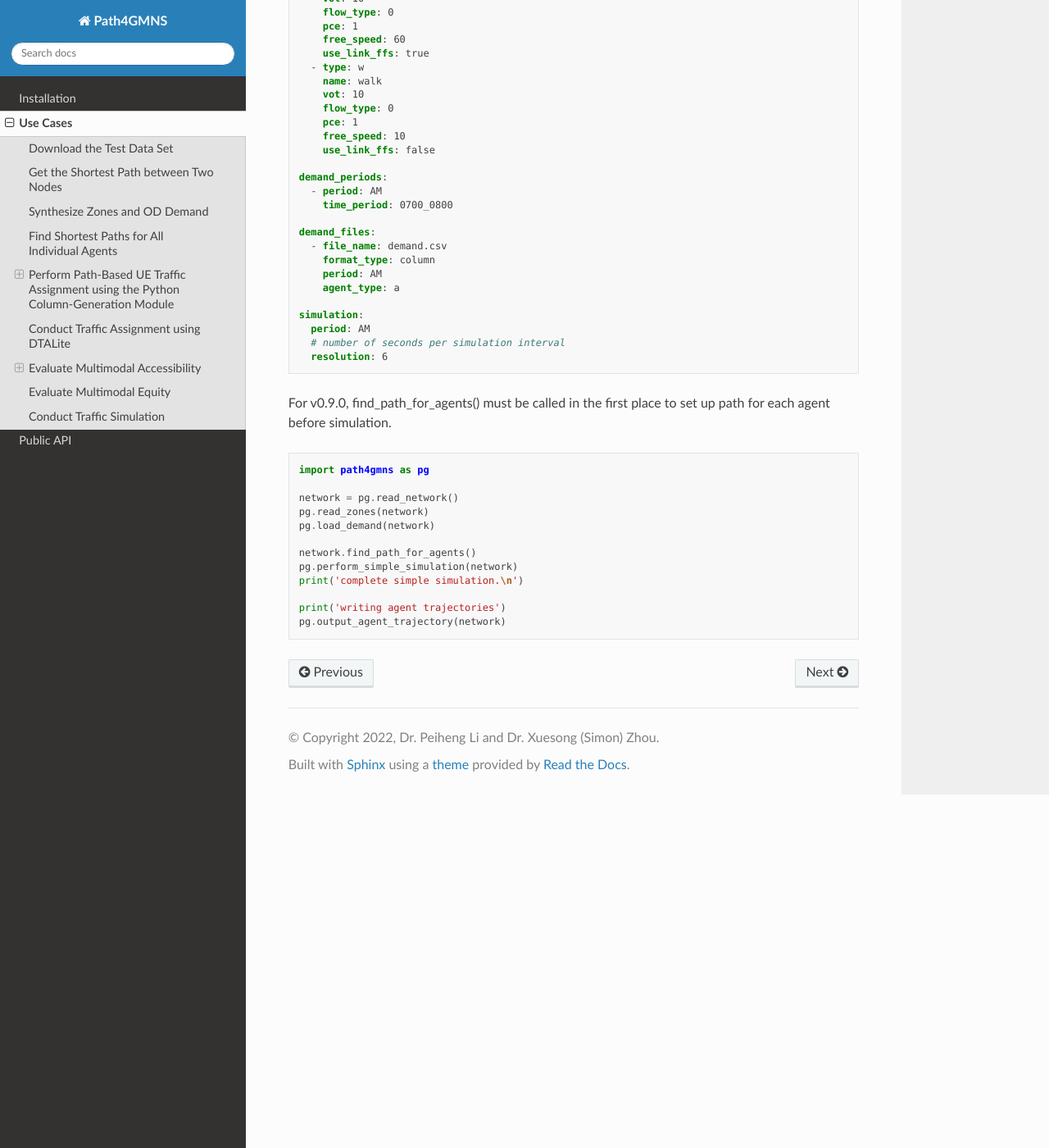
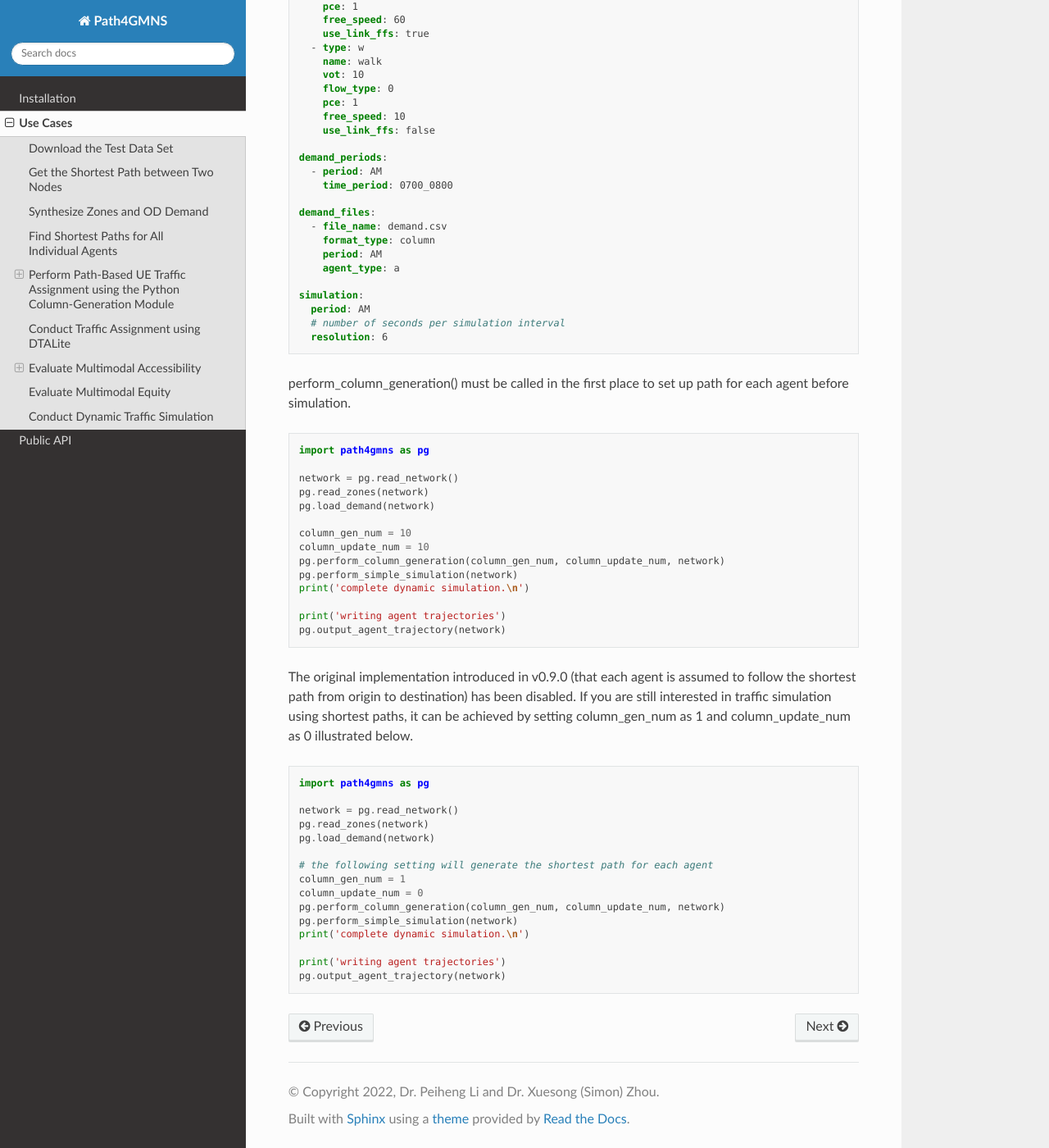
Before and after one commit to jdlph/Path4GMNS, a Sphinx documentation site: the page built from docs/source/usecases.md, in a window 1280 px wide and 1400 px high, scrolled down 11728 px. Shown: the whole window at 82% size. Built offline with Sphinx 7.4.7 and the Read the Docs theme 2.0.0, drawn with Linux system fonts in a browser that asks for light colours; some of the changed text lies outside the part shown.

Commit message:
update documents on the enhanced simulation module

````diff
--- a/docs/source/index.rst
+++ b/docs/source/index.rst
@@ -19,6 +19,7 @@ Path4GMNS supports, in short,
 3. performing path-based User-Equilibrium (UE) traffic assignment,
 4. evaluating multimodal accessibility and equity,
 5. synthesizing zones and Origin-Destination (OD) demand for a given network.
+6. conducting dynamic traffic assignment (DTA) after UE.
 
 Path4GMNS also serves as an API to the C++-based
 `DTALite <https://github.com/jdlph/DTALite>`_ to conduct various multimodal
--- a/docs/source/usecases.md
+++ b/docs/source/usecases.md
@@ -461,11 +461,11 @@ print('complete equity evaluation.\n')
 print(f'processing time of equity evaluation: {time()-st:.2f} s')
 ```
 
-## Conduct Traffic Simulation
+## Conduct Dynamic Traffic Simulation
 
 Traffic simulation is to capture/mimic the traffic evolution over time through some representation of traffic dynamics. The choice of representation varies (including car following models, queueing models, kinematic wave models, etc.) and leads to three types of traffic simulation, which are microscopic, mesoscopic, and macroscopic.
 
-The traffic simulation module in Path4GMNS is a mesoscopic simulator using the point queue model and the routing decision of each individual agent (as disaggregated demand). As a starting point, each agent is assumed to follow the shortest path from origin to destination in v0.9.0. The routing decisions as a result of the UE traffic assignment will be implemented in the coming release.
+The traffic simulation module in Path4GMNS is a mesoscopic simulator using the point queue model and the routing decision of each individual agent (as disaggregated demand). The routing decisions are from the UE traffic assignment.
 
 The demand loading profile with respect to the departure times of all agents is either constant (start time of the selected demand period) or random (within the selected demand period). The future release will introduce a linear or piece-wise linear loading profile. v0.9.0 only supports one demand period, which must be specified in settings.yml and be corresponding to one from the list of demand_periods. The default simulation resolution is 6 seconds. In other words, a simulation interval is 6 seconds.
 
@@ -502,7 +502,7 @@ simulation:
   resolution: 6
 ```
 
-For v0.9.0, find_path_for_agents() must be called in the first place to set up path for each agent before simulation.
+perform_column_generation() must be called in the first place to set up path for each agent before simulation.
 
 ```Python
 import path4gmns as pg
@@ -511,10 +511,32 @@ network = pg.read_network()
 pg.read_zones(network)
 pg.load_demand(network)
 
-network.find_path_for_agents()
+column_gen_num = 10
+column_update_num = 10
+pg.perform_column_generation(column_gen_num, column_update_num, network)
 pg.perform_simple_simulation(network)
-print('complete simple simulation.\n')
+print('complete dynamic simulation.\n')
 
 print('writing agent trajectories')
 pg.output_agent_trajectory(network)
 ```
+
+The original implementation introduced in v0.9.0 (that each agent is assumed to follow the shortest path from origin to destination) has been disabled. If you are still interested in traffic simulation using shortest paths, it can be achieved by setting column_gen_num as 1 and column_update_num as 0 illustrated below.
+
+```Python
+import path4gmns as pg
+
+network = pg.read_network()
+pg.read_zones(network)
+pg.load_demand(network)
+
+# the following setting will generate the shortest path for each agent
+column_gen_num = 1
+column_update_num = 0
+pg.perform_column_generation(column_gen_num, column_update_num, network)
+pg.perform_simple_simulation(network)
+print('complete dynamic simulation.\n')
+
+print('writing agent trajectories')
+pg.output_agent_trajectory(network)
+```
````
Also changed, not shown: other parts of docs/source/index.rst (+1 -1 lines), README.md (+10 -7 lines), docs/source/installation.rst (+5 -5 lines), 1 other file.
